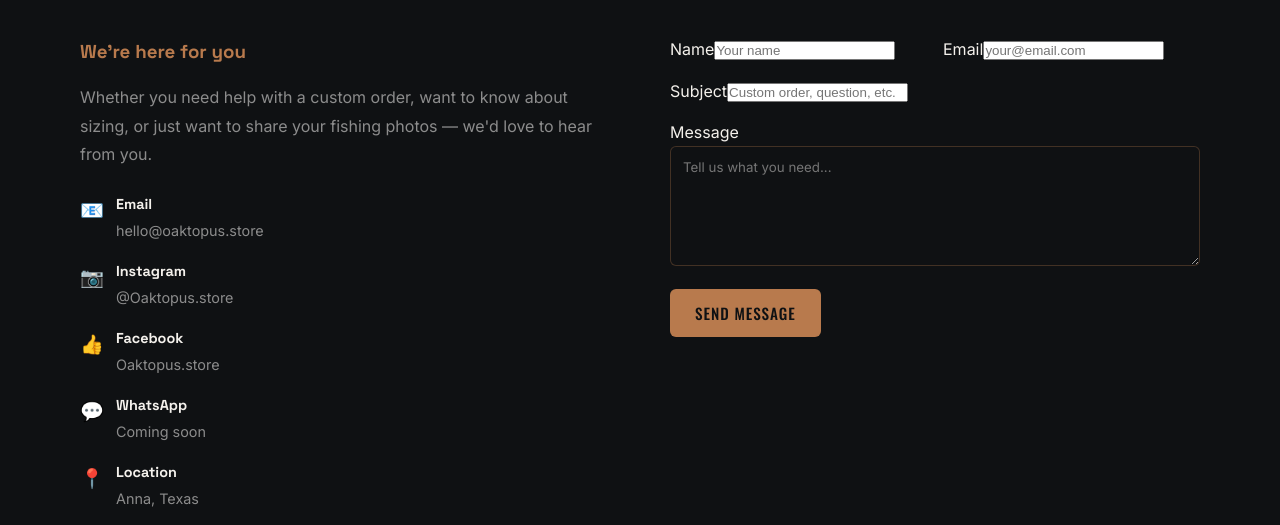
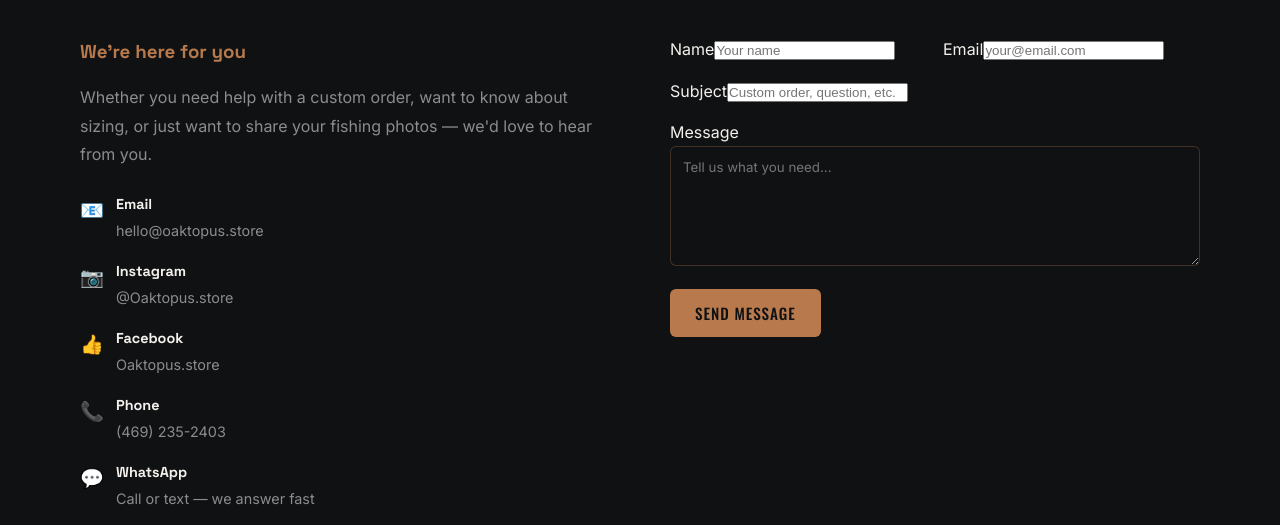
Before and after one commit to Oaktopus/square-store, a website: page public/contact.html in a window 1280 px wide. Shown: the part 236-761 px from the top of the page. Drawn offline with nearby package versions, Linux system fonts and the light colour scheme.

Commit message:
Add Google Voice number (469) 235-2403 to contact & shipping pages

```diff
--- a/public/contact.html
+++ b/public/contact.html
@@ -53,7 +53,8 @@
           <div class="contact-item"><span class="contact-icon">📧</span><div class="contact-item-text"><h4>Email</h4><p>hello@oaktopus.store</p></div></div>
           <div class="contact-item"><span class="contact-icon">📷</span><div class="contact-item-text"><h4>Instagram</h4><p>@Oaktopus.store</p></div></div>
           <div class="contact-item"><span class="contact-icon">👍</span><div class="contact-item-text"><h4>Facebook</h4><p>Oaktopus.store</p></div></div>
-          <div class="contact-item"><span class="contact-icon">💬</span><div class="contact-item-text"><h4>WhatsApp</h4><p>Coming soon</p></div></div>
+          <div class="contact-item"><span class="contact-icon">📞</span><div class="contact-item-text"><h4>Phone</h4><p><a href="tel:+14692352403">(469) 235-2403</a></p></div></div>
+          <div class="contact-item"><span class="contact-icon">💬</span><div class="contact-item-text"><h4>WhatsApp</h4><p>Call or text — we answer fast</p></div></div>
           <div class="contact-item"><span class="contact-icon">📍</span><div class="contact-item-text"><h4>Location</h4><p>Anna, Texas</p></div></div>
           <div class="contact-item"><span class="contact-icon">⏱️</span><div class="contact-item-text"><h4>Response time</h4><p>Within 24–48 hours</p></div></div>
         </div>
```
Also changed, not shown: public/shipping.html (+1 -1 lines).
